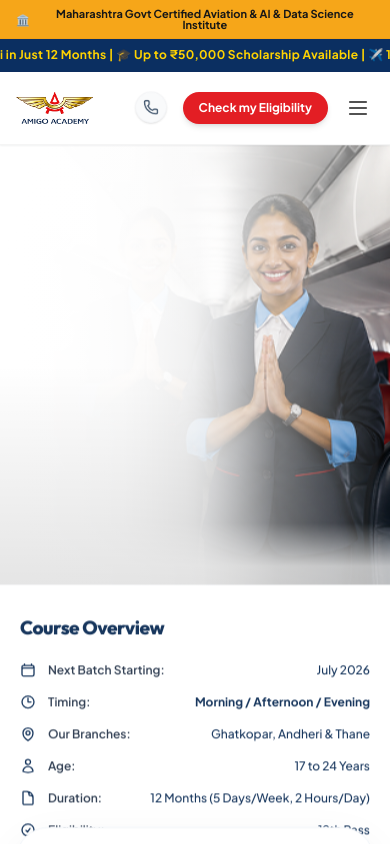
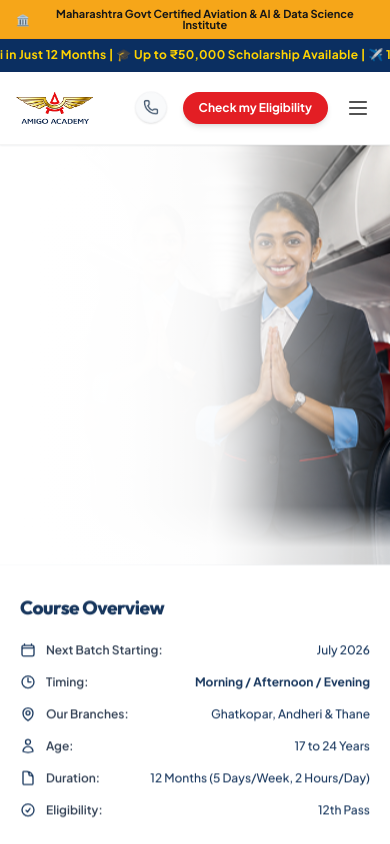
Before and after one commit to Ace360degree/Amigo, a React (Vite) app: page /courses/air-hostess-cabin-crew-hospitality-management in a window 390 px wide. Shown: the top 844 px of the page. Built offline with nearby package versions, Linux system fonts and the light colour scheme.

Commit message:
fix mobile heading visibility and course highlights section overlap

```diff
--- a/src/pages/AirHostessCabinCrew.tsx
+++ b/src/pages/AirHostessCabinCrew.tsx
@@ -387,19 +387,18 @@ export default function AirHostessCabinCrew() {
       {/* Mobile Hero View matching screenshot */}
       <section className="sm:hidden w-full bg-[#f8fafc] border-b border-neutral-200/50">
         {/* Top Hero Banner */}
-        <div className="relative w-full h-[440px] overflow-hidden">
+        <div className="relative w-full h-[420px] overflow-hidden bg-[#f1f5f9]">
           <img
             src={airHostessMobileHero}
             alt="Air Hostess / Cabin Crew & Hospitality Management"
             className="h-full w-full object-cover object-[right_top]"
           />
-          {/* Top Left Gradient for text readability */}
-          <div className="absolute inset-0 bg-gradient-to-r from-white via-white/80 via-50% to-transparent" />
-          <div className="absolute inset-0 bg-gradient-to-b from-white/30 via-transparent to-black/10" />
+          {/* Crisp Gradient Overlay for Text Readability */}
+          <div className="absolute inset-0 bg-gradient-to-r from-white via-white/90 via-55% to-transparent z-0" />
 
           {/* Hero Content Overlay */}
-          <div className="relative z-10 px-5 pt-8 pb-6 flex flex-col justify-center h-full max-w-[280px]">
-            <h1 className="text-[26px] font-extrabold text-[#17365d] leading-[1.18] tracking-tight">
+          <div className="relative z-10 px-5 pt-6 pb-6 flex flex-col justify-center h-full max-w-[280px]">
+            <h1 className="text-[26px] font-extrabold text-[#112a46] leading-[1.18] tracking-tight">
               Air Hostess /<br />
               Cabin Crew &amp;<br />
               Hospitality<br />
@@ -407,11 +406,11 @@ export default function AirHostessCabinCrew() {
             </h1>
 
             <ul className="mt-5 space-y-2 text-[13px] font-bold">
-              <li className="flex items-center gap-2 text-[#17365d]">
-                <span className="text-slate-400 font-bold">•</span> 12 Months
+              <li className="flex items-center gap-2 text-[#112a46]">
+                <span className="text-[#112a46] font-bold">•</span> 12 Months
               </li>
-              <li className="flex items-center gap-2 text-[#17365d]">
-                <span className="text-slate-400 font-bold">•</span> Certificate Program
+              <li className="flex items-center gap-2 text-[#112a46]">
+                <span className="text-[#112a46] font-bold">•</span> Certificate Program
               </li>
               <li className="flex items-center gap-2 text-[#e31e24]">
                 <span className="text-[#e31e24] font-bold">•</span> Practical Training
@@ -421,72 +420,84 @@ export default function AirHostessCabinCrew() {
         </div>
 
         {/* Course Overview below Hero Banner on Mobile */}
-        <div className="bg-white px-5 py-7">
+        <div className="bg-white px-5 py-7 border-b border-slate-100">
           <h2 className="text-[19px] font-extrabold text-[#17365d] mb-5">
             Course Overview
           </h2>
 
           <div className="space-y-4 text-xs">
             {/* Batch */}
-            <div className="flex items-center gap-3 text-[#42526a]">
+            <div className="flex items-center justify-between gap-3 text-[#42526a]">
+              <div className="flex items-center gap-2.5">
                 <svg className="w-4 h-4 text-[#17365d] shrink-0" fill="none" viewBox="0 0 24 24" stroke="currentColor" strokeWidth="2">
                   <path strokeLinecap="round" strokeLinejoin="round" d="M6.75 3v2.25M17.25 3v2.25M3 18.75V7.5a2.25 2.25 0 012.25-2.25h13.5A2.25 2.25 0 0121 7.5v11.25m-18 0A2.25 2.25 0 005.25 21h13.5A2.25 2.25 0 0021 18.75m-18 0v-7.5A2.25 2.25 0 015.25 9h13.5A2.25 2.25 0 0121 9v7.5" />
                 </svg>
                 <span className="font-semibold text-slate-700">Next Batch Starting:</span>
-              <span className="text-[#17365d] font-medium ml-auto">July 2026</span>
+              </div>
+              <span className="text-[#17365d] font-medium">July 2026</span>
             </div>
 
             {/* Timing */}
-            <div className="flex items-center gap-3 text-[#42526a]">
+            <div className="flex items-center justify-between gap-3 text-[#42526a]">
+              <div className="flex items-center gap-2.5">
                 <svg className="w-4 h-4 text-[#17365d] shrink-0" fill="none" viewBox="0 0 24 24" stroke="currentColor" strokeWidth="2">
                   <path strokeLinecap="round" strokeLinejoin="round" d="M12 6v6h4.5m4.5 0a9 9 0 11-18 0 9 9 0 0118 0z" />
                 </svg>
                 <span className="font-semibold text-slate-700">Timing:</span>
-              <span className="text-[#17365d] font-bold ml-auto">Morning / Afternoon / Evening</span>
+              </div>
+              <span className="text-[#17365d] font-bold">Morning / Afternoon / Evening</span>
             </div>
 
             {/* Our Branches */}
-            <div className="flex items-center gap-3 text-[#42526a]">
+            <div className="flex items-center justify-between gap-3 text-[#42526a]">
+              <div className="flex items-center gap-2.5">
                 <svg className="w-4 h-4 text-[#17365d] shrink-0" fill="none" viewBox="0 0 24 24" stroke="currentColor" strokeWidth="2">
                   <path strokeLinecap="round" strokeLinejoin="round" d="M15 10.5a3 3 0 11-6 0 3 3 0 016 0z" />
                   <path strokeLinecap="round" strokeLinejoin="round" d="M19.5 10.5c0 7.142-7.5 11.25-7.5 11.25S4.5 17.642 4.5 10.5a7.5 7.5 0 1115 0z" />
                 </svg>
                 <span className="font-semibold text-slate-700">Our Branches:</span>
-              <span className="text-[#17365d] font-medium ml-auto">Ghatkopar, Andheri &amp; Thane</span>
+              </div>
+              <span className="text-[#17365d] font-medium text-right">Ghatkopar, Andheri &amp; Thane</span>
             </div>
 
             {/* Age */}
-            <div className="flex items-center gap-3 text-[#42526a]">
+            <div className="flex items-center justify-between gap-3 text-[#42526a]">
+              <div className="flex items-center gap-2.5">
                 <svg className="w-4 h-4 text-[#17365d] shrink-0" fill="none" viewBox="0 0 24 24" stroke="currentColor" strokeWidth="2">
                   <path strokeLinecap="round" strokeLinejoin="round" d="M15.75 6a3.75 3.75 0 11-7.5 0 3.75 3.75 0 017.5 0zM4.501 20.118a7.5 7.5 0 0114.998 0A17.933 17.933 0 0112 21.75c-2.676 0-5.216-.584-7.499-1.632z" />
                 </svg>
                 <span className="font-semibold text-slate-700">Age:</span>
-              <span className="text-[#17365d] font-medium ml-auto">17 to 24 Years</span>
+              </div>
+              <span className="text-[#17365d] font-medium">17 to 24 Years</span>
             </div>
 
             {/* Duration */}
-            <div className="flex items-center gap-3 text-[#42526a]">
+            <div className="flex items-center justify-between gap-3 text-[#42526a]">
+              <div className="flex items-center gap-2.5">
                 <svg className="w-4 h-4 text-[#17365d] shrink-0" fill="none" viewBox="0 0 24 24" stroke="currentColor" strokeWidth="2">
                   <path strokeLinecap="round" strokeLinejoin="round" d="M19.5 14.25v-2.625a3.375 3.375 0 00-3.375-3.375h-1.5A1.125 1.125 0 0113.5 7.125v-1.5a3.375 3.375 0 00-3.375-3.375H8.25m2.25 0H5.625c-.621 0-1.125.504-1.125 1.125v17.25c0 .621.504 1.125 1.125 1.125h12.75c.621 0 1.125-.504 1.125-1.125V11.25a9 9 0 00-9-9z" />
                 </svg>
                 <span className="font-semibold text-slate-700">Duration:</span>
-              <span className="text-[#17365d] font-medium ml-auto">12 Months (5 Days/Week, 2 Hours/Day)</span>
+              </div>
+              <span className="text-[#17365d] font-medium text-right">12 Months (5 Days/Week, 2 Hours/Day)</span>
             </div>
 
             {/* Eligibility */}
-            <div className="flex items-center gap-3 text-[#42526a]">
+            <div className="flex items-center justify-between gap-3 text-[#42526a]">
+              <div className="flex items-center gap-2.5">
                 <svg className="w-4 h-4 text-[#17365d] shrink-0" fill="none" viewBox="0 0 24 24" stroke="currentColor" strokeWidth="2">
                   <path strokeLinecap="round" strokeLinejoin="round" d="M9 12.75L11.25 15 15 9.75M21 12a9 9 0 11-18 0 9 9 0 0118 0z" />
                 </svg>
                 <span className="font-semibold text-slate-700">Eligibility:</span>
-              <span className="text-[#17365d] font-medium ml-auto">12th Pass</span>
+              </div>
+              <span className="text-[#17365d] font-medium">12th Pass</span>
             </div>
           </div>
         </div>
       </section>
 
       {/* Course Highlights Section */}
-      <section className="mx-auto max-w-7xl px-4 sm:px-6 md:px-8 -mt-10 sm:-mt-14 relative z-10 pb-16">
+      <section className="mx-auto max-w-7xl px-4 sm:px-6 md:px-8 mt-8 sm:-mt-14 relative z-10 pb-16">
         <div className="rounded-[32px] bg-white border border-slate-100 shadow-[0_15px_45px_rgba(0,0,0,0.06)] p-6 sm:p-10 md:p-12">
           <h2 className="text-2xl sm:text-3xl lg:text-[34px] font-extrabold text-[#112a46] text-center mb-8 sm:mb-10">
             Course Highlights
```
Lines whose indentation alone changed are shown as unchanged.
